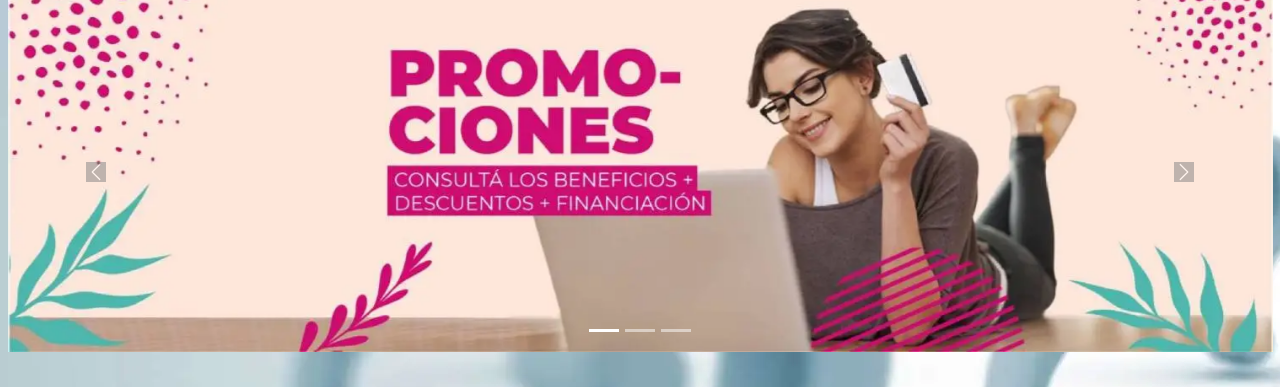
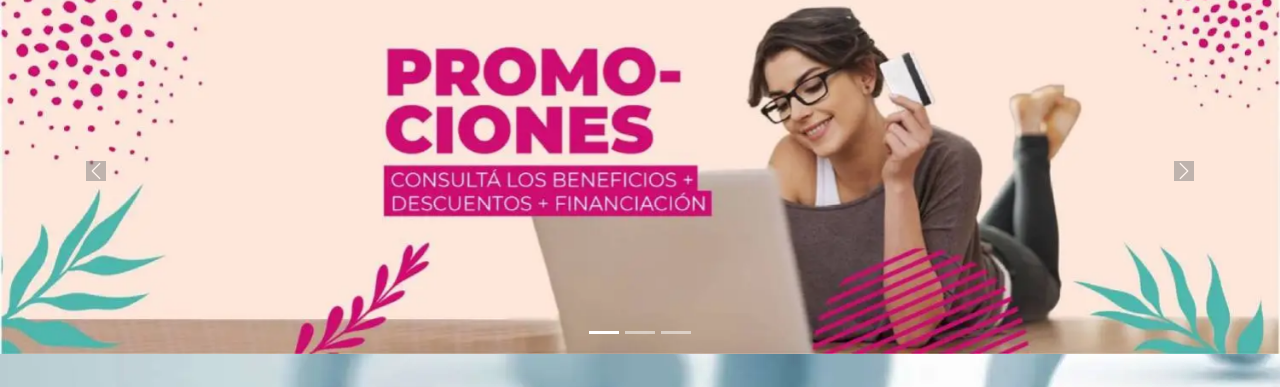
Before and after one commit to PMUCoder/Estudio_Fotografico_PMU-pabloulled, a website: page pages/e_contacto.html in a window 1280 px wide. Shown: the part 146-533 px from the top of the page. Drawn offline with nearby package versions, Linux system fonts and the light colour scheme.

Commit message:
detalles carousel

```diff
--- a/pages/e_contacto.html
+++ b/pages/e_contacto.html
@@ -41,7 +41,7 @@
     <main>
 
         <!-- Seccion de Novedades y Promociones -->
-        <section id="carouselExampleIndicators" class="carousel slide container-fluid mt-1" data-bs-ride="true">
+        <section id="carouselExampleIndicators" class="carousel slide" data-bs-ride="true">
             <div class="carousel-indicators">
                 <button type="button" data-bs-target="#carouselExampleIndicators" data-bs-slide-to="0" class="active" aria-current="true" aria-label="Slide 1"></button>
                 <button type="button" data-bs-target="#carouselExampleIndicators" data-bs-slide-to="1" aria-label="Slide 2"></button>
--- a/scss/_main.scss
+++ b/scss/_main.scss
@@ -5,17 +5,6 @@
 }
 
 $map_main: (font-weight: bold,text-align: center,color: black);
-
-.carousel .item {
-    height: 300px;
-}
-
-.item img {
-    position: absolute;
-    top: 0;
-    left: 0;
-    min-height: 300px;
-}
 
 .buttoncarouselBackground {
     background-color: $color_gray;
```
Also changed, not shown: pages/a_quienes_somos.html (+1 -1 lines), pages/b_nuestros_servicios.html (+1 -1 lines), pages/c_estudia_fotografia.html (+1 -1 lines), pages/d_preguntas_frecuentes.html (+1 -1 lines), css/style.css.
